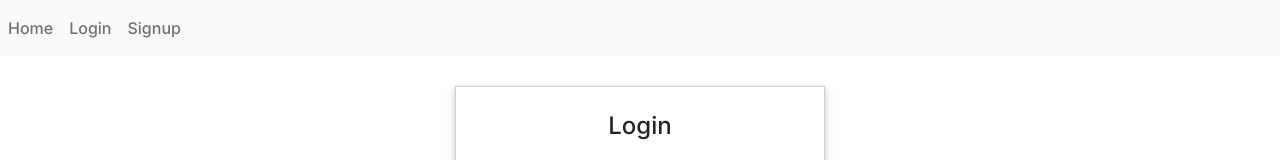
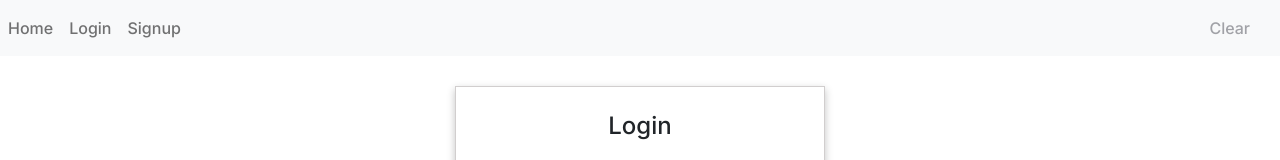
Before and after one commit to AnkitSingh60/GetUpForChange-Assignment, a React (Create React App) app in the folder frontend/: page /login in a window 1280 px wide. Shown: the top 160 px of the page. Built offline with nearby package versions, Linux system fonts and the light colour scheme; a web font is replaced by a local one.

Commit message:
last commit

```diff
--- a/frontend/src/App.css
+++ b/frontend/src/App.css
@@ -101,6 +101,9 @@ img{
 }
 .logout{
   margin-right: 30px;
+  border: none;
+  color: #a1a2a7;
+  background-color: transparent;
 }
 .headernameSpan{
   color: purple;
--- a/frontend/src/components/Login.jsx
+++ b/frontend/src/components/Login.jsx
@@ -24,7 +24,7 @@ const Login = () => {
       result.Message ===
       "Either the email or the password you entered is not correct"
       ) {
-          alert("Invalid login!");
+          alert("Invalid login! Press CLEAR to login again.");
 
         } else {
             alert("Logged in successfully");
--- a/frontend/src/components/Navbar.jsx
+++ b/frontend/src/components/Navbar.jsx
@@ -1,12 +1,18 @@
 import React from "react";
-import { Link } from "react-router-dom";
+import { Link, useNavigate } from "react-router-dom";
 
 const Navbar = () => {
+  const navigate = useNavigate();
   const auth = localStorage.getItem("user");
 
   const logout = () => {
     localStorage.removeItem("user");
     window.location.href = "/";
+  };
+
+  const Clear = () => {
+    localStorage.removeItem("user");
+    navigate("/login");
   };
 
   return (
@@ -42,10 +48,17 @@ const Navbar = () => {
         </ul>
       </div>
       {auth ? (<li className="nav-item">
-        <Link onClick={logout} className="nav-link logout" to="/">
+        <button onClick={logout} className="nav-link logout">
           Logout
-        </Link>
-      </li>) : ""}
+        </button>
+      </li>) : (
+        <li className="nav-item">
+        <button className="logout nav-link" onClick={Clear}>Clear</button>
+          </li>
+      )}
+
+
+
     </nav>
   );
 };
```
